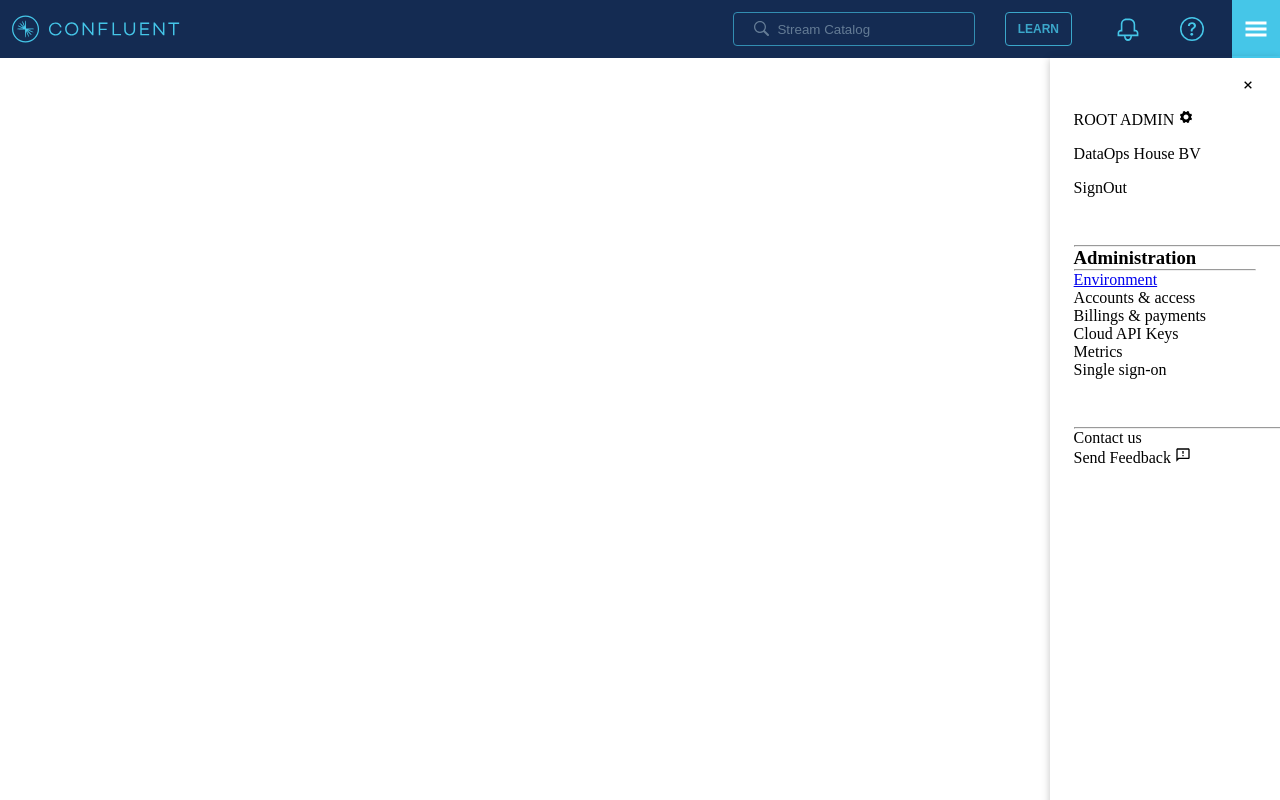
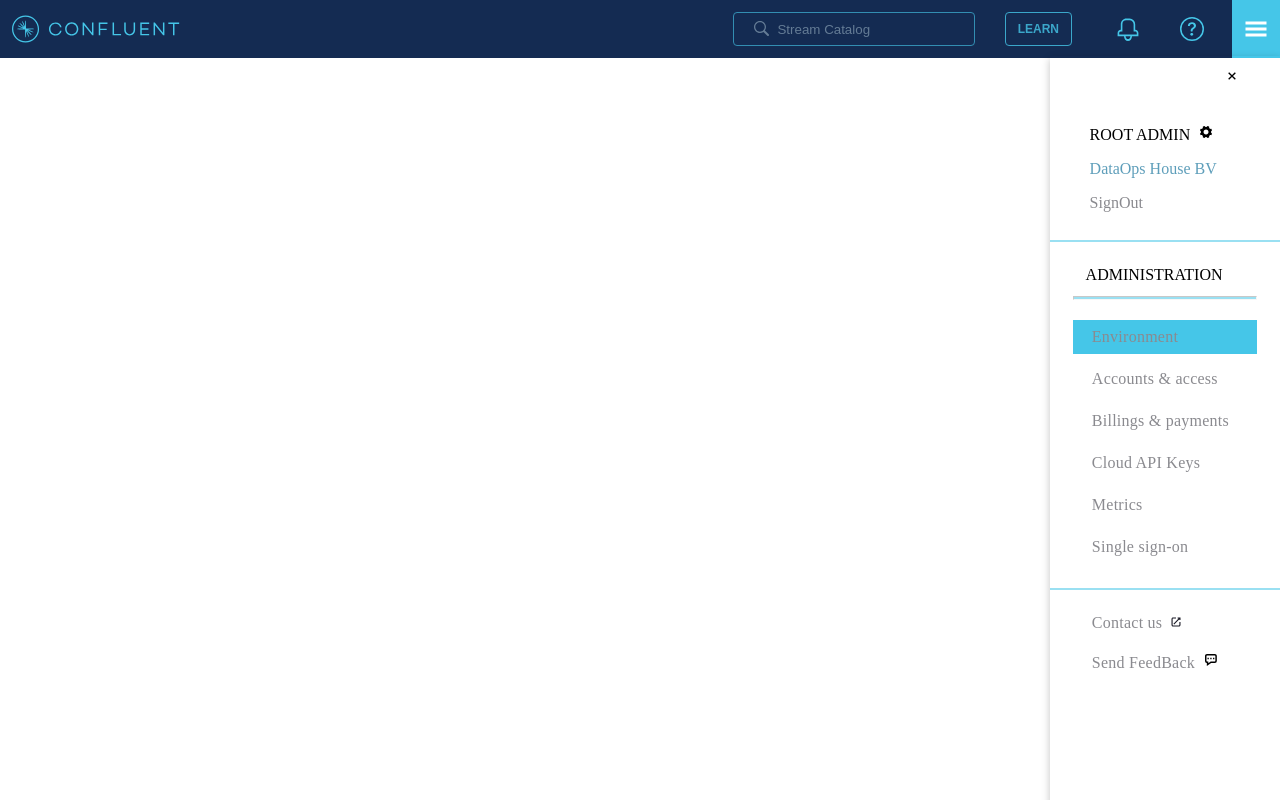
Before and after one commit to thatseogirl/dataOps, a React (Create React App) app: page / in a window 1280 px wide. Both pictures are taken after a click on the icon 1256 px from the left and 29 px from the top of the page. Built offline with nearby package versions, Linux system fonts and the light colour scheme.

Commit message:
fix side nav

```diff
--- a/src/App.js
+++ b/src/App.js
@@ -11,6 +11,9 @@
     navigationMenu: "#45C6E8",
     footer: "",
     inputText: "#91a9bb",
+    userName: "#BEC4CF",
+    signOut: "F9F9F9",
+    admin: "#8A8A8F",
   },
   responsiveness: {
     ipad: "768px",
--- a/src/asset/styles/Global.js
+++ b/src/asset/styles/Global.js
@@ -57,6 +57,35 @@
   .menuImage.active {
     color: white;
   }
+ .admin_line_rule {
+    height: 4px;
+  width: 80%;
+  margin: auto;
+    background-color: ${({ theme }) => theme.colors.navigationMenu};
+    opacity: 0.54;
+    margin-top: 0.75em;
+  }
+  .line_rule {
+    border:0.5px solid ${({ theme }) => theme.colors.navigationMenu};
+    opacity: 0.54;
+  }
+  .contact_feedback {
+    color: ${({ theme }) => theme.colors.admin};
+    width: 80%;
+  margin: auto;
+    padding: 0.5em 1.2em;
+    letter-spacing: 0.25px;
+    &:hover {
+    cursor: pointer;
+    background-color: ${({ theme }) => theme.colors.signOut};
+    border-radius: 2px;
+    border: 1px solid ;
+    outline: none;
+  }
+  }
+  .active {
+    background-color: ${({ theme }) => theme.colors.navigationMenu};
+  }
 `;
 
 export default GlobalStyles;
--- a/src/asset/styles/StyledSideNav.js
+++ b/src/asset/styles/StyledSideNav.js
@@ -1,15 +1,14 @@
 import styled from "styled-components";
 
 export const SideNavContainer = styled.div`
-  background:${({ theme }) => theme.colors.bgColor_sideNav};
+  background: ${({ theme }) => theme.colors.bgColor_sideNav};
   position: fixed;
   width: 18%;
-  height: 100vh;
+  height: 100%;
   right: 0px;
   top: 56px;
   bottom: 0px;
   margin: 0;
-  padding: 21px 24px 24px;
   box-shadow: rgba(0, 0, 0, 0.24) 0px 3px 8px;
   animation: moveSide 4s ease-in-out;
   transform-box: fill-box;
@@ -27,15 +26,21 @@
 `;
 
 export const StyledDiv = styled.div`
-    padding-top: 2em;
+  padding-top: 0.5em;
 `;
-
-export const LineRule = styled.hr`
-    width: 400px;
-    background-color: red;
-    padding: 0;
+export const StyledLi = styled.li`
+width: 80%;
+margin: auto;
+    color:${({ theme }) => theme.colors.admin};
+    padding: 0.5em 1.2em;
+    letter-spacing: 0.25px;
+  &:hover {
+    cursor: pointer;
+    background-color: ${({ theme }) => theme.colors.signOut};
+    border-radius: 2px;
+    border: 1px solid ;
+  }
 `;
-
-export const Padding = styled.div`
-padding: 2.5em;
+export const Section = styled.section`
+padding: 0.75em 2.5em;
 `;
--- /dev/null
+++ b/src/components/Content.js
@@ -0,0 +1,17 @@
+const userDetails = [
+    {
+        id: "1",
+        username: "ROOT ADMIN",
+        organisation: "DataOps House BV"
+    }
+];
+const cluster = [
+    {
+        id: "1",
+    }
+]
+
+export {
+    userDetails,
+    cluster
+}
--- a/src/components/Navigations/SideNav.js
+++ b/src/components/Navigations/SideNav.js
@@ -1,55 +1,100 @@
-import { NavLink } from "react-router-dom";
+import { NavLink, useLocation } from "react-router-dom";
+import { useState } from "react";
+import { userDetails } from "../Content";
 import {
     SideNavContainer,
     Flex,
     GrFormClose,
     StyledDiv,
-    LineRule,
     IoIosSettings,
-    MdOutlineFeedback
+    FeedBack,
+    Contact,
+    Section,
 } from "../index";
+import { StyledLi } from "../../asset/styles/StyledSideNav";
 
 const SideNav = ({ openSideNav, onClose }) => {
+    const [user, setUser] = useState(userDetails);
+
+    const location = useLocation();
+    const { pathname } = location;
+    const splitLocation = pathname.split("/");
     if (!openSideNav) {
         return null;
     }
     return (
         <SideNavContainer>
             <Flex style={{ flexDirection: "column", gap: "1em" }}>
+                <Section>
                     <Flex style={{ justifyContent: "flex-end" }}>
                         <GrFormClose onClick={onClose} />
                     </Flex>
-                <div>
+                </Section>
+
+                {user.map((data) => (
+                    <Section key={data.id}>
                         <ul>
                             <li>
-                            ROOT ADMIN <IoIosSettings />
+                                {data.username}
+                                <IoIosSettings style={{ marginLeft: "0.5em" }} />
                             </li>
-                        <li style={{ margin: "1em 0" }}>DataOps House BV</li>
-                        <li>SignOut</li>
+                            <li style={{ margin: "1em 0", color: "#5E9EBA" }}>
+                                {data.organisation}
+                            </li>
+                            <li style={{ color: "#8A8A8F" }}>SignOut</li>
                         </ul>
-                </div>
-
+                    </Section>
+                ))}
+                <hr className='line_rule' />
                 <StyledDiv>
-                    <LineRule />
-                    <h3>Administration</h3>
-                    <hr />
-                    <ul>
-                        <li>
-                            <NavLink to='/environment'>Environment</NavLink>
-                        </li>
-                        <li>Accounts & access</li>
-                        <li>Billings & payments</li>
-                        <li>Cloud API Keys</li>
-                        <li>Metrics</li>
-                        <li>Single sign-on</li>
-                    </ul>
+                    <p style={{ textTransform: "uppercase", padding: "0 2.25em" }}>
+                        Administration
+                    </p>
+                    <hr className='admin_line_rule' />
+                    <Flex
+                        style={{
+                            gap: "0.5em",
+                            flexDirection: "column",
+                            marginTop: "1.25em",
+                        }}
+                    >
+                        <StyledLi className={splitLocation[1] === "" ? "active" : ""}>
+                            <NavLink
+                                to='/environment'
+                                style={{ textDecoration: "none", color: "#8A8A8F" }}
+                            >
+                                Environment
+                            </NavLink>
+                        </StyledLi>
+                        <StyledLi>Accounts & access</StyledLi>
+                        <StyledLi>Billings & payments</StyledLi>
+                        <StyledLi>Cloud API Keys</StyledLi>
+                        <StyledLi>Metrics</StyledLi>
+                        <StyledLi>Single sign-on</StyledLi>
+                    </Flex>
                 </StyledDiv>
                 <StyledDiv>
-                    <LineRule />
-                    <ul>
-                        <li>Contact us</li>
-                        <li>Send Feedback <MdOutlineFeedback /></li>
-                    </ul>
+                    <hr className='line_rule' />
+                    <Flex
+                        style={{ gap: "0.25em", flexDirection: "column", marginTop: "1em" }}
+                    >
+                        <li className='contact_feedback'>
+                            Contact us
+                            <img
+                                src={Contact}
+                                alt='Contact'
+                                style={{ marginLeft: "0.5em" }}
+                            />
+                        </li>
+                        <li className='contact_feedback'>
+                            Send FeedBack
+                            <img
+                                src={FeedBack}
+                                alt='FeedBack'
+                                style={{ marginLeft: "0.5em" }}
+                            />
+                        </li>
+                    </Flex>
                 </StyledDiv>
             </Flex>
         </SideNavContainer>
--- a/src/components/Router/Environment.js
+++ b/src/components/Router/Environment.js
@@ -1,8 +1,23 @@
+import { Flex } from "../../asset/styles/Reusable.styled";
+import Button from "../reusableComponents/Button";
 
 const Environment = () => {
     return (
-        <div>Environment</div>
-    )
-}
+        <Flex>
+            <div></div>
+            <div>
+                <h3>There is no data in your environment yet</h3>
+                <p>
+                    Start generating data and developing your first pipeline with one of
+                    the suggested methods
+                </p>
+                <Flex>
+                    <Button text="Add a connector" />
+                    <Button text="Configure a client" />
+                </Flex>
+            </div>
+        </Flex>
+    );
+};
 
-export default Environment
+export default Environment;
```
Also changed, not shown: src/components/index.js (+6 -3 lines), src/asset/images/Contact.svg (added), src/asset/images/FeedBack.svg (added). Lines whose indentation alone changed are shown as unchanged.
